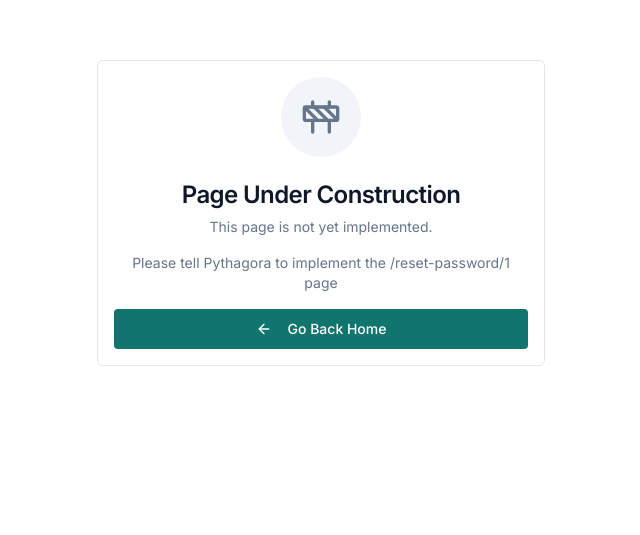
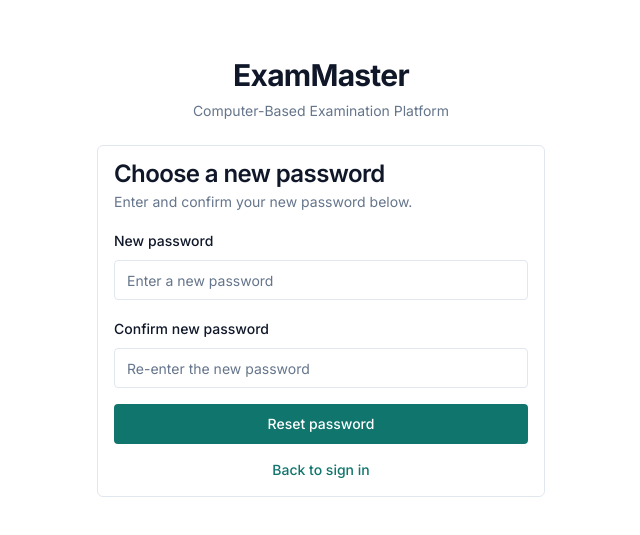
Before and after one commit to dammy23/ExamMaster, a React (Vite) app in the folder client/: page /reset-password/1 in a window 1280 px wide. Shown: the part 123-658 px from the top of the page, without its empty margins (319-959 px from the left). Built offline with nearby package versions, Linux system fonts and the light colour scheme.

Commit message:
feat: add ResetPassword page

```diff
--- a/client/src/App.tsx
+++ b/client/src/App.tsx
@@ -4,6 +4,7 @@ import { Toaster } from "./components/ui/toaster"
 import { AuthProvider } from "./contexts/AuthContext"
 import { Login } from "./pages/Login"
 import { ForgotPassword } from "./pages/ForgotPassword"
+import { ResetPassword } from "./pages/ResetPassword"
 import { ProtectedRoute } from "./components/ProtectedRoute"
 import { RoleDashboard } from "./components/RoleDashboard"
 import { Layout } from "./components/Layout"
@@ -35,6 +36,7 @@ function App() {
         <Routes>
           <Route path="/login" element={<Login />} />
           <Route path="/forgot-password" element={<ForgotPassword />} />
+          <Route path="/reset-password/:token" element={<ResetPassword />} />
           <Route path="/seeding" element={<DatabaseSeeding />} />
           {/* Fullscreen routes without layout/sidebar */}
           <Route path="/exam-fullscreen/:id" element={
--- /dev/null
+++ b/client/src/pages/ResetPassword.tsx
@@ -0,0 +1,116 @@
+
+import { useState } from "react"
+import { Link, useNavigate, useParams } from "react-router-dom"
+import { Button } from "@/components/ui/button"
+import { Input } from "@/components/ui/input"
+import { Label } from "@/components/ui/label"
+import { Card, CardContent, CardDescription, CardFooter, CardHeader, CardTitle } from "@/components/ui/card"
+import { Alert, AlertDescription } from "@/components/ui/alert"
+import { resetPassword } from "@/api/auth"
+import { useToast } from "@/hooks/useToast"
+import { AlertTriangle } from "lucide-react"
+
+export function ResetPassword() {
+  const { token } = useParams<{ token: string }>()
+  const navigate = useNavigate()
+  const { toast } = useToast()
+  const [password, setPassword] = useState("")
+  const [confirmPassword, setConfirmPassword] = useState("")
+  const [loading, setLoading] = useState(false)
+  const [error, setError] = useState<string | null>(null)
+
+  const handleSubmit = async (e: React.FormEvent) => {
+    e.preventDefault()
+    setError(null)
+
+    if (password !== confirmPassword) {
+      setError("Passwords do not match")
+      return
+    }
+
+    if (!token) {
+      setError("Reset link is invalid or has expired")
+      return
+    }
+
+    setLoading(true)
+    try {
+      await resetPassword(token, password)
+      toast({
+        title: "Success",
+        description: "Your password has been reset. Please sign in.",
+      })
+      navigate("/login")
+    } catch (err: any) {
+      setError(err.message)
+    } finally {
+      setLoading(false)
+    }
+  }
+
+  return (
+    <div className="min-h-screen flex items-center justify-center bg-background py-12 px-4 sm:px-6 lg:px-8">
+      <div className="max-w-md w-full space-y-6">
+        <div className="text-center">
+          <h2 className="text-3xl font-bold tracking-tight text-foreground">ExamMaster</h2>
+          <p className="mt-2 text-sm text-muted-foreground">
+            Computer-Based Examination Platform
+          </p>
+        </div>
+
+        <Card>
+          <CardHeader>
+            <CardTitle>Choose a new password</CardTitle>
+            <CardDescription>
+              Enter and confirm your new password below.
+            </CardDescription>
+          </CardHeader>
+          <form onSubmit={handleSubmit}>
+            <CardContent className="space-y-4">
+              {error && (
+                <Alert variant="destructive">
+                  <AlertTriangle className="h-4 w-4" />
+                  <AlertDescription>{error}</AlertDescription>
+                </Alert>
+              )}
+              <div className="space-y-2">
+                <Label htmlFor="password">New password</Label>
+                <Input
+                  id="password"
+                  type="password"
+                  placeholder="Enter a new password"
+                  value={password}
+                  onChange={(e) => setPassword(e.target.value)}
+                  required
+                  minLength={6}
+                />
+              </div>
+              <div className="space-y-2">
+                <Label htmlFor="confirmPassword">Confirm new password</Label>
+                <Input
+                  id="confirmPassword"
+                  type="password"
+                  placeholder="Re-enter the new password"
+                  value={confirmPassword}
+                  onChange={(e) => setConfirmPassword(e.target.value)}
+                  required
+                  minLength={6}
+                />
+              </div>
+            </CardContent>
+            <CardFooter className="flex flex-col space-y-4">
+              <Button type="submit" className="w-full" disabled={loading}>
+                {loading ? "Resetting..." : "Reset password"}
+              </Button>
+              <p className="text-sm text-center text-muted-foreground">
+                <Link to="/login" className="font-medium text-primary hover:underline">
+                  Back to sign in
+                </Link>
+              </p>
+            </CardFooter>
+          </form>
+        </Card>
+      </div>
+    </div>
+  )
+}
```
